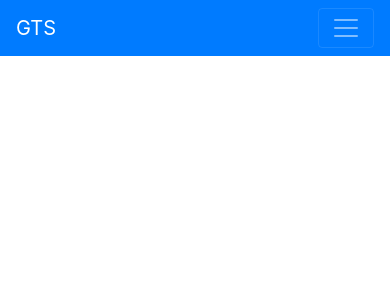
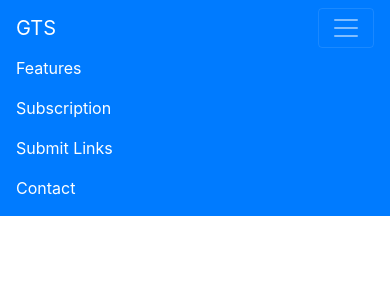
Before and after one commit to getheash/geth-management, a React (Create React App) app: page / in a window 390 px wide. Both pictures are taken after a click on the button "Toggle navigation". Shown: the top 300 px of the page. Built offline with nearby package versions, Linux system fonts and the light colour scheme.

Commit message:
Fixed navbar-toggler issue
Added jQuery, Popper and Bootstrap JS scripts in index.html as mentioned in Bootstrap doc

```diff
--- a/public/index.html
+++ b/public/index.html
@@ -39,5 +39,21 @@
       To begin the development, run `npm start` or `yarn start`.
       To create a production bundle, use `npm run build` or `yarn build`.
     -->
+    <!-- Added jQuery, Popper.js and Bootstrap.js at the end for faster loading -->
+    <script
+      src="https://code.jquery.com/jquery-3.4.1.slim.min.js"
+      integrity="sha384-J6qa4849blE2+poT4WnyKhv5vZF5SrPo0iEjwBvKU7imGFAV0wwj1yYfoRSJoZ+n"
+      crossorigin="anonymous"
+    ></script>
+    <script
+      src="https://cdn.jsdelivr.net/npm/popper.js@1.16.0/dist/umd/popper.min.js"
+      integrity="sha384-Q6E9RHvbIyZFJoft+2mJbHaEWldlvI9IOYy5n3zV9zzTtmI3UksdQRVvoxMfooAo"
+      crossorigin="anonymous"
+    ></script>
+    <script
+      src="https://stackpath.bootstrapcdn.com/bootstrap/4.4.1/js/bootstrap.min.js"
+      integrity="sha384-wfSDF2E50Y2D1uUdj0O3uMBJnjuUD4Ih7YwaYd1iqfktj0Uod8GCExl3Og8ifwB6"
+      crossorigin="anonymous"
+    ></script>
   </body>
 </html>
--- a/src/component/navbar.css
+++ /dev/null
@@ -1,3 +0,0 @@
-li a:hover {
-  font-weight: 600;
-}
--- a/src/component/navbar.jsx
+++ b/src/component/navbar.jsx
@@ -1,15 +1,14 @@
 import React from "react";
-import "./navbar.css";
 
 const NavBar = () => {
   return (
     <div>
-      <nav className="navbar navbar-expand-sm navbar-dark bg-primary">
+      <nav className="navbar navbar-expand-sm fixed-top navbar-dark bg-primary">
         <a className="navbar-brand" href="#">
           GTS
         </a>
         <button
-          class="navbar-toggler"
+          className="navbar-toggler"
           type="button"
           data-toggle="collapse"
           data-target="#navbarNav"
@@ -17,27 +16,27 @@ const NavBar = () => {
           aria-expanded="false"
           aria-label="Toggle navigation"
         >
-          <span class="navbar-toggler-icon"></span>
+          <span className="navbar-toggler-icon"></span>
         </button>
-        <div class="collapse navbar-collapse" id="navbarNav">
-          <ul class="navbar-nav mr-auto">
-            <li class="nav-item">
-              <a class="nav-link text-white" href="#features">
+        <div className="collapse navbar-collapse" id="navbarNav">
+          <ul className="navbar-nav mr-auto">
+            <li className="nav-item">
+              <a className="nav-link text-white" href="#features">
                 Features
               </a>
             </li>
-            <li class="nav-item">
-              <a class="nav-link text-white" href="#subscription">
+            <li className="nav-item">
+              <a className="nav-link text-white" href="#subscription">
                 Subscription
               </a>
             </li>
-            <li class="nav-item">
-              <a class="nav-link text-white" href="#submitLinks">
+            <li className="nav-item">
+              <a className="nav-link text-white" href="#submitLinks">
                 Submit Links
               </a>
             </li>
-            <li class="nav-item">
-              <a class="nav-link text-white" href="#contact">
+            <li className="nav-item">
+              <a className="nav-link text-white" href="#contact">
                 Contact
               </a>
             </li>
--- a/src/index.css
+++ b/src/index.css
@@ -11,3 +11,7 @@ code {
   font-family: source-code-pro, Menlo, Monaco, Consolas, "Courier New",
     monospace;
 }
+
+li a:hover {
+  font-weight: 600;
+}
```
